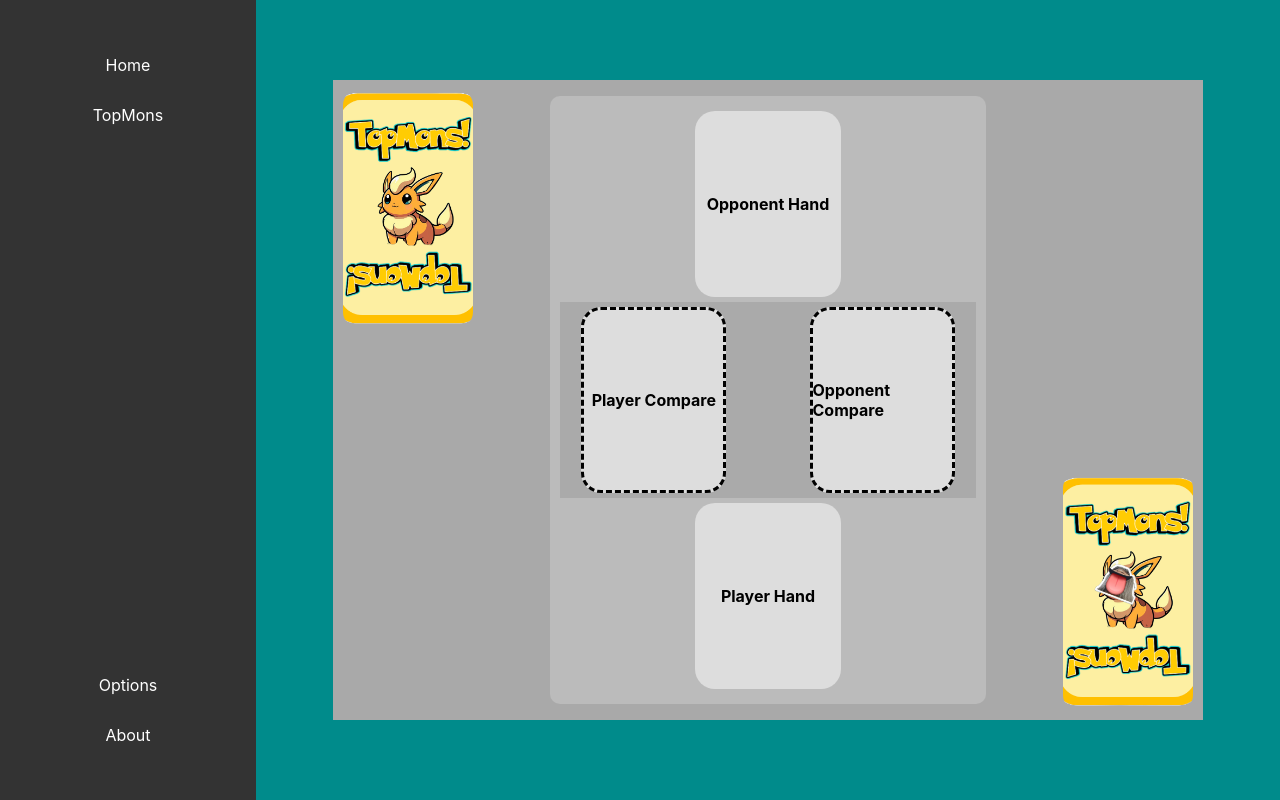
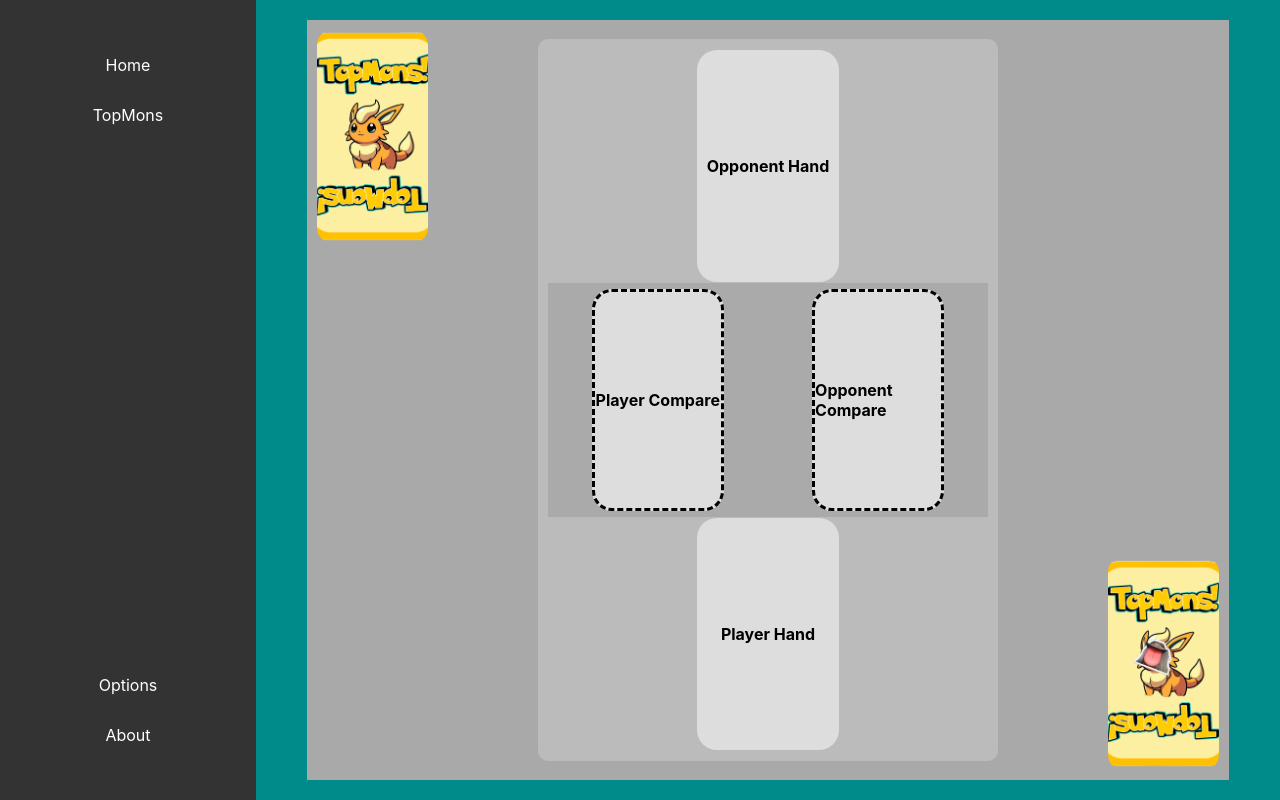
Before and after one commit to Robert-Davie/TopMons, a React (Create React App) app: page / in a window 1280 px wide. Built offline with nearby package versions, Linux system fonts and the light colour scheme.

Commit message:
Resized some stuff

```diff
--- a/src/App.css
+++ b/src/App.css
@@ -58,8 +58,8 @@
 
 /* Playmat Setup */
 .playmat {
-  width: 85%;
-  height: 80%;
+  width: 90%;
+  height: 95%;
   display: flex;
   justify-content: center;
   align-items: center;
@@ -68,8 +68,8 @@
 }
 
 .deck {
-  width: 15%;
-  height: 37%;
+  width: 12%;
+  height: 28%;
   border-radius: 15px;
   display: flex;
   justify-content: center;
@@ -118,8 +118,8 @@
 }
 
 .card {
-  width: 35%;
-  height: 95%;
+  width: 32%;
+  height: 99%;
   background-color: #ddd;
   border-radius: 20px;
   display: flex;
@@ -132,10 +132,12 @@
 
 .middle {
   border-style: dashed;
+  height: 95%;
+  width: 30%;
 }
 
 .card:hover {
-  transform: scale(1.5);
+  transform: scale(1.3);
   background-color: aliceblue;
   z-index: 2;
 }
```
